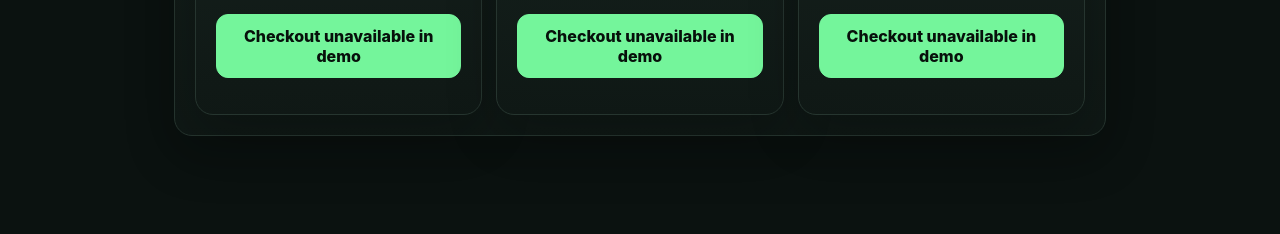
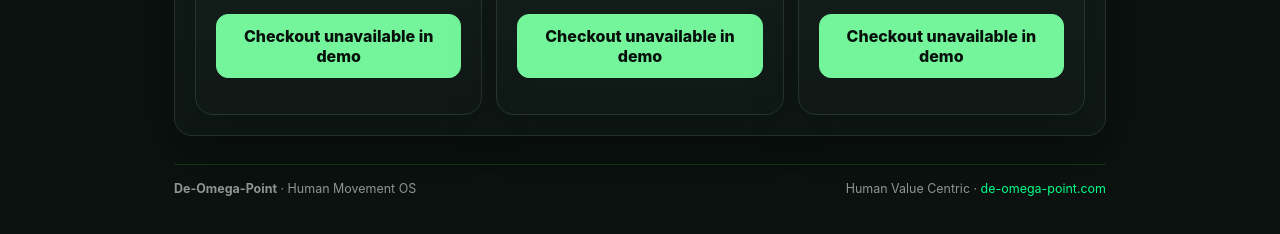
Before and after one commit to De-Omega-Point/HumanMovementOS, a website: page billing.html in a window 1280 px wide. Shown: the part 420-654 px from the top of the page. Drawn offline with nearby package versions, Linux system fonts and the light colour scheme.

Commit message:
style: extend De-Omega-Point branding across product surfaces

```diff
--- a/billing.html
+++ b/billing.html
@@ -1,4 +1,4 @@
-<!doctype html><html lang="en-AU"><head><meta charset="utf-8"><meta name="viewport" content="width=device-width,initial-scale=1"><meta name="theme-color" content="#0b1210"><title>Billing · Human Movement OS</title><link rel="stylesheet" href="trainer.css"><style>.plans{display:grid;grid-template-columns:repeat(3,1fr);gap:14px}.price{font-size:32px;font-weight:800}.billingstatus{padding:16px;border:1px solid rgba(255,255,255,.1);border-radius:14px}@media(max-width:760px){.plans{grid-template-columns:1fr}}</style></head><body><main style="max-width:980px;margin:auto;padding:24px"><div class="top"><div><h1>Membership & billing</h1><p>Human Movement OS · secure Stripe billing</p></div><a class="btn" href="onboarding.html">Back to onboarding</a></div><div id="billing-root"></div></main><script src="config.js"></script><script src="https://cdn.jsdelivr.net/npm/@supabase/supabase-js@2"></script><script src="supabase-adapter.js"></script><script>
+<!doctype html><html lang="en-AU"><head><meta charset="utf-8"><meta name="viewport" content="width=device-width,initial-scale=1"><meta name="theme-color" content="#0b1210"><title>Billing · Human Movement OS · De-Omega-Point</title><link rel="stylesheet" href="trainer.css"><style>.plans{display:grid;grid-template-columns:repeat(3,1fr);gap:14px}.price{font-size:32px;font-weight:800}.billingstatus{padding:16px;border:1px solid rgba(255,255,255,.1);border-radius:14px}@media(max-width:760px){.plans{grid-template-columns:1fr}}</style><meta name="application-name" content="Human Movement OS"><meta name="author" content="De-Omega-Point"><meta property="og:site_name" content="De-Omega-Point"><meta property="og:type" content="website"></head><body><main style="max-width:980px;margin:auto;padding:24px"><div class="top"><div><h1>Membership & billing</h1><p>Human Movement OS · secure Stripe billing</p></div><a class="btn" href="onboarding.html">Back to onboarding</a></div><div id="billing-root"></div><footer class="dop-footer"><span><b>De-Omega-Point</b> · Human Movement OS</span><span>Human Value Centric · <a href="https://de-omega-point.com/" target="_blank" rel="noopener">de-omega-point.com</a></span></footer></main><script src="config.js"></script><script src="https://cdn.jsdelivr.net/npm/@supabase/supabase-js@2"></script><script src="supabase-adapter.js"></script><script>
 (async()=>{const root=document.querySelector('#billing-root'),money=(c,cur='aud')=>new Intl.NumberFormat('en-AU',{style:'currency',currency:cur.toUpperCase()}).format(c/100),esc=s=>String(s??'').replace(/[&<>\"']/g,m=>({'&':'&amp;','<':'&lt;','>':'&gt;','\"':'&quot;',"'":'&#39;'}[m]));
 if(HMOBackend.mode!=='supabase'){root.innerHTML=`<section class="card section"><h2>Demo billing</h2><p class="notice">Live checkout is intentionally disabled until Stripe + Supabase secrets are configured.</p><div class="plans">${[['Coaching',14900],['Coaching Plus',24900],['Premium',39900]].map(([n,a])=>`<article class="card section"><h3>${n}</h3><div class="price">${money(a)}</div><small>per month</small><p><button class="btn primary" disabled>Checkout unavailable in demo</button></p></article>`).join('')}</div></section>`;return;}
 const s=await HMOBackend.session(),me=await HMOBackend.me();if(!s){location.replace('account.html?next=billing.html');return}if(me?.role!=='client'){location.replace(me?.role==='administrator'?'administrator.html':'trainer.html');return}
```
